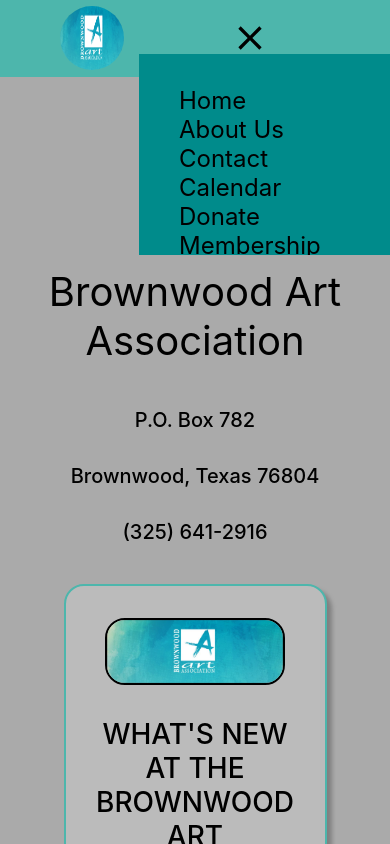
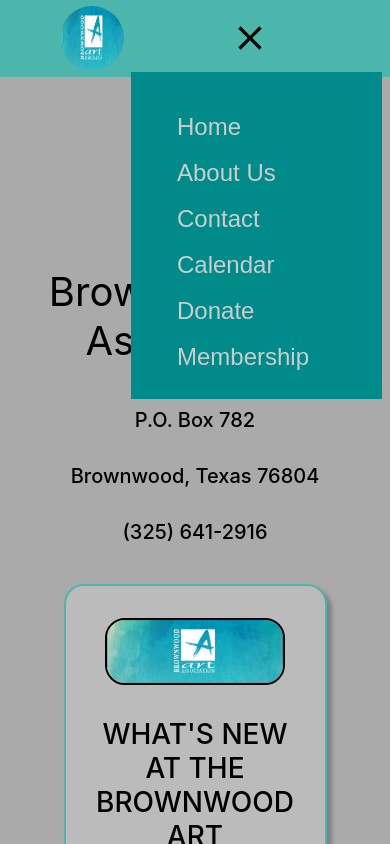
Before and after one commit to Jonathan-Day-Dev/bwd-art, a React (Create React App) app: page / in a window 390 px wide. Both pictures are taken after a click on the icon 250 px from the left and 38 px from the top of the page. Shown: the top 844 px of the page. Built offline with nearby package versions, Linux system fonts and the light colour scheme.

Commit message:
add functionality to links in hamburger menu

```diff
--- a/src/components/Calendar/Calendar.js
+++ b/src/components/Calendar/Calendar.js
@@ -4,7 +4,7 @@ import Card from "../UI/Card";
 
 const Calendar = props => {
     return <Card className={styles.calendar}>
-        <iframe className={styles.iframe} title="calendar" src="https://calendar.google.com/calendar/embed?src=jonnybio8219%40gmail.com&ctz=America%2FChicago" style={{border: 0}} width="800" height="600" frameBorder="0" scrolling="no"></iframe>
+        <iframe className={styles.iframe} title="calendar" src="https://calendar.google.com/calendar/embed?src=jonnybio8219%40gmail.com&ctz=America%2FChicago" style={{border: 0}} width="800" height="600" frameBorder="0" scrolling="no" preview></iframe>
     </Card>
 }
 
--- a/src/components/Nav/Navbar.js
+++ b/src/components/Nav/Navbar.js
@@ -7,17 +7,76 @@ import logo from "../../assets/logo.png";
 import { MdClose } from "react-icons/md";
 import { FiMenu } from "react-icons/fi";
 
-import { pageActions } from '../../store/index';
+import { pageActions } from "../../store/index";
 
 const Hamburger = (props) => {
+  const dispatch = useDispatch();
+
+  const homeHandler = () => {
+    dispatch(pageActions.home());
+    props.onClick();
+  };
+
+  const aboutHandler = () => {
+    dispatch(pageActions.about());
+    props.onClick();
+  };
+
+  const donateHandler = () => {
+    dispatch(pageActions.donate());
+    props.onClick();
+  };
+
+  const contactHandler = () => {
+    dispatch(pageActions.contact());
+    props.onClick();
+  };
+
+  const calendarHandler = () => {
+    dispatch(pageActions.calendar());
+    props.onClick();
+  };
+
+  const membershipHandler = () => {
+    dispatch(pageActions.membership());
+    props.onClick();
+  };
+
   return (
     <ul className={styles["small-menu"]}>
-      <li>Home</li>
-      <li>About Us</li>
-      <li>Contact</li>
-      <li>Calendar</li>
-      <li>Donate</li>
-      <li>Membership</li>
+      <li>
+        <button onClick={homeHandler} className={styles["small-menu__btn"]}>
+          Home
+        </button>
+      </li>
+      <li>
+        <button onClick={aboutHandler} className={styles["small-menu__btn"]}>
+          About Us
+        </button>
+      </li>
+      <li>
+        <button onClick={contactHandler} className={styles["small-menu__btn"]}>
+          Contact
+        </button>
+      </li>
+      <li>
+        <button onClick={calendarHandler} className={styles["small-menu__btn"]}>
+          Calendar
+        </button>
+      </li>
+      <li>
+        <button onClick={donateHandler} className={styles["small-menu__btn"]}>
+          Donate
+        </button>
+      </li>
+      <li>
+        <button
+          onClick={membershipHandler}
+          className={styles["small-menu__btn"]}
+        >
+          Membership
+        </button>
+      </li>
     </ul>
   );
 };
@@ -32,27 +91,27 @@ const Navbar = (props) => {
 
   const homeHandler = () => {
     dispatch(pageActions.home());
-  }
+  };
 
   const aboutHandler = () => {
-    dispatch(pageActions.about())
-  }
+    dispatch(pageActions.about());
+  };
 
   const donateHandler = () => {
-    dispatch(pageActions.donate())
-  }
+    dispatch(pageActions.donate());
+  };
 
   const contactHandler = () => {
-    dispatch(pageActions.contact())
-  }
+    dispatch(pageActions.contact());
+  };
 
   const calendarHandler = () => {
-    dispatch(pageActions.calendar())
-  }
+    dispatch(pageActions.calendar());
+  };
 
   const membershipHandler = () => {
-    dispatch(pageActions.membership())
-  }
+    dispatch(pageActions.membership());
+  };
 
   return (
     <nav className={styles.navbar}>
@@ -95,7 +154,7 @@ const Navbar = (props) => {
         {showMenu && (
           <div>
             <MdClose className={styles["close-btn"]} onClick={toggleMenu} />
-            <Hamburger />
+            <Hamburger onClick={toggleMenu} />
           </div>
         )}
       </div>
--- a/src/components/Nav/Navbar.module.css
+++ b/src/components/Nav/Navbar.module.css
@@ -84,21 +84,26 @@
   overflow-y: scroll;
   list-style: none;
   position: fixed;
-  top: 2.4rem;
+  top: 3.5rem;
   background: darkcyan;
-  right: 0;
+  right: 0.5rem;
   bottom: 0;
-  height: 20vh;
+  height: 35vh;
   width: 50%;
   overflow: hidden;
   max-width: 290px;
   z-index: 9;
   padding-top: 2rem;
   padding-right: 1rem;
+  transition: visibility 0.5s ease-in 0.3s;
 }
 
-.small-menu li {
+.small-menu__btn {
     font-size: 24px;
+    background-color: transparent;
+    border: none;
+    color: #ccc;
+    margin: 0.5rem 0;
 }
 
 @media only screen and (max-width: 992px) {
```
Also changed, not shown: firebase.json (added), 1 other file (tests, documents, lock files or other folders).
